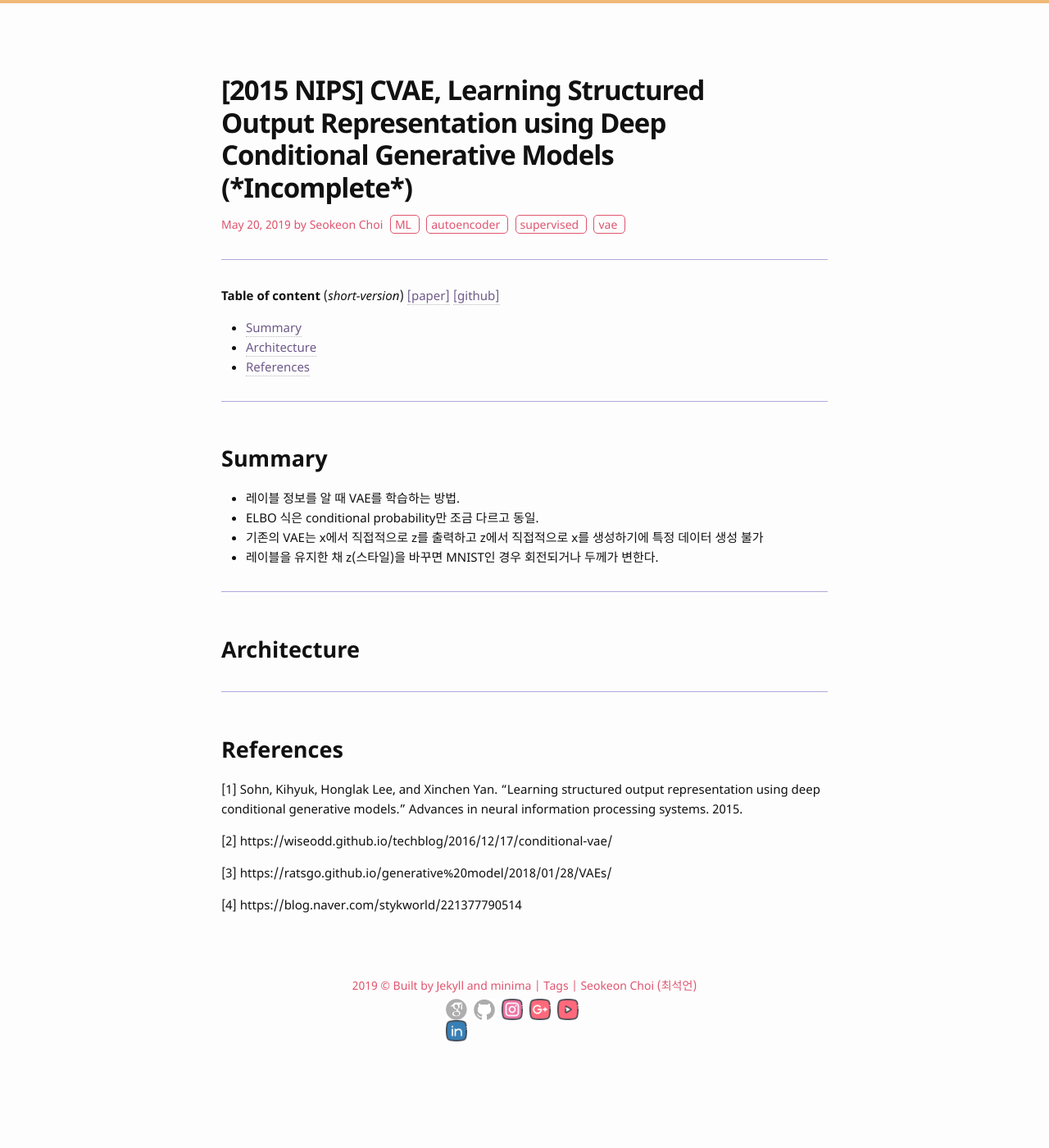
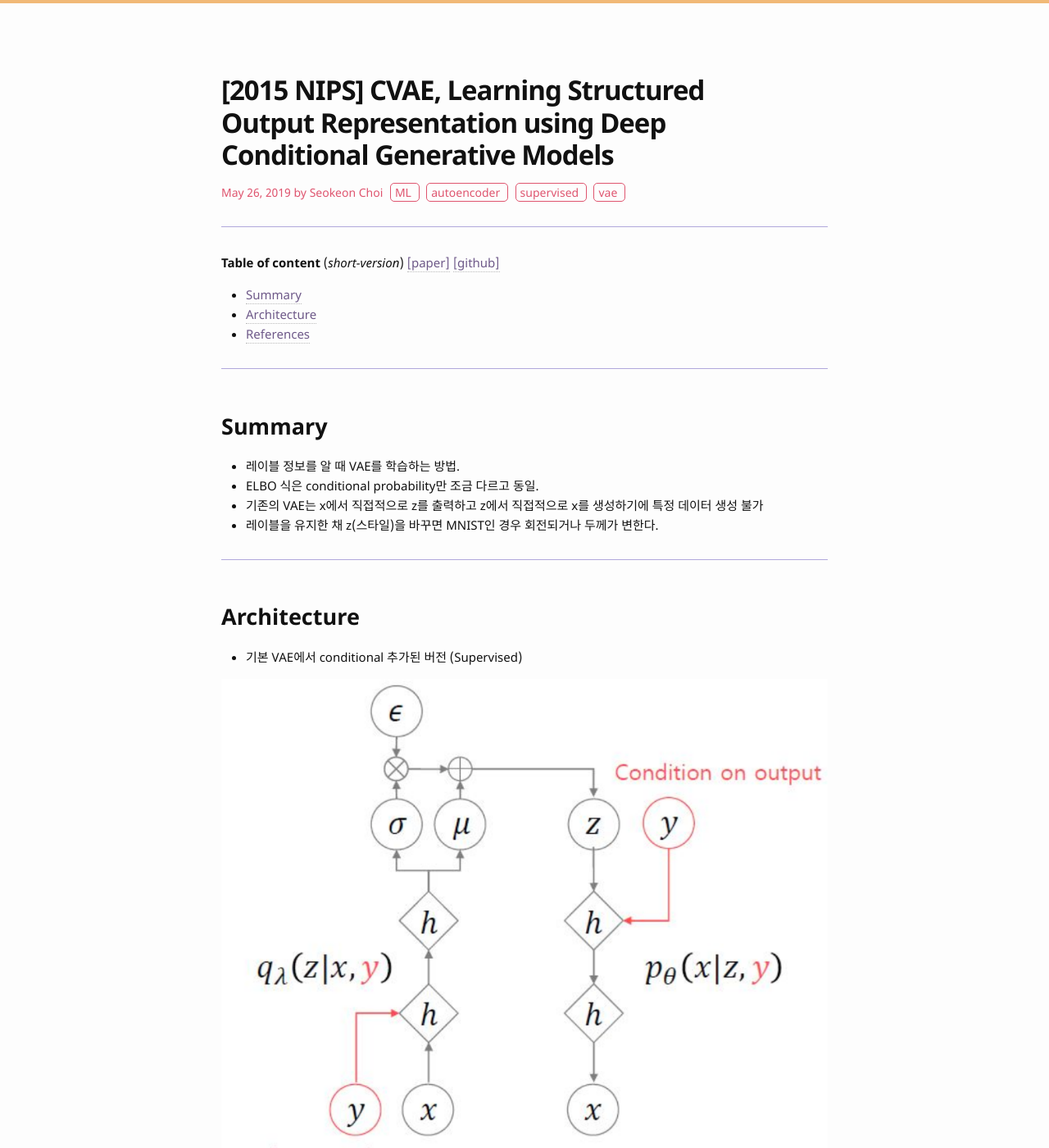
Before and after one commit to bismex/bismex.github.io, a Jekyll site: the page built from _posts/2019-05-26-CVAE.md, in a window 1280 px wide and 1400 px high. Shown: the whole window at 82% size. Built offline with Jekyll 4.4.1, drawn with Linux system fonts in a browser that asks for light colours; some of the changed text lies outside the part shown.

Commit message:
Update and rename 2019-05-20-CVAE.md to 2019-05-26-CVAE.md

```diff
--- a/_posts/2019-05-20-CVAE.md
+++ b/_posts/2019-05-26-CVAE.md
@@ -1,7 +1,7 @@
 ---
 layout: post
-title: "[2015 NIPS] CVAE, Learning Structured Output Representation using Deep Conditional Generative Models (*Incomplete*)"
-date: 2019-05-20 23:18:00
+title: "[2015 NIPS] CVAE, Learning Structured Output Representation using Deep Conditional Generative Models"
+date: 2019-05-26 12:39:00
 tags: ML autoencoder supervised vae
 ---
 
@@ -28,6 +28,20 @@
 
 ## Architecture
 
+- 기본 VAE에서 conditional 추가된 버전 (Supervised)
+
+![picture]({{ '/assets/images/CVAE000.png' | relative_url }})
+{: style="width: 100%;" class="center"}
+
+- 알고있는 레이블과 모르고 있는 레이블이 있을 때, 추가적인 인코더를 이용하여 모르는 label을 추정하고 나머지 알고있는 label은 y 그대로 입력 (Semi-supervised)
+
+![picture]({{ '/assets/images/CVAE001.png' | relative_url }})
+{: style="width: 100%;" class="center"}
+
+- 기본 VAE를 학습한 이유에 추가적인 인코더 디코더로 레이블 추가 학습
+
+![picture]({{ '/assets/images/CVAE002.png' | relative_url }})
+{: style="width: 100%;" class="center"}
 
 ---
 
```
